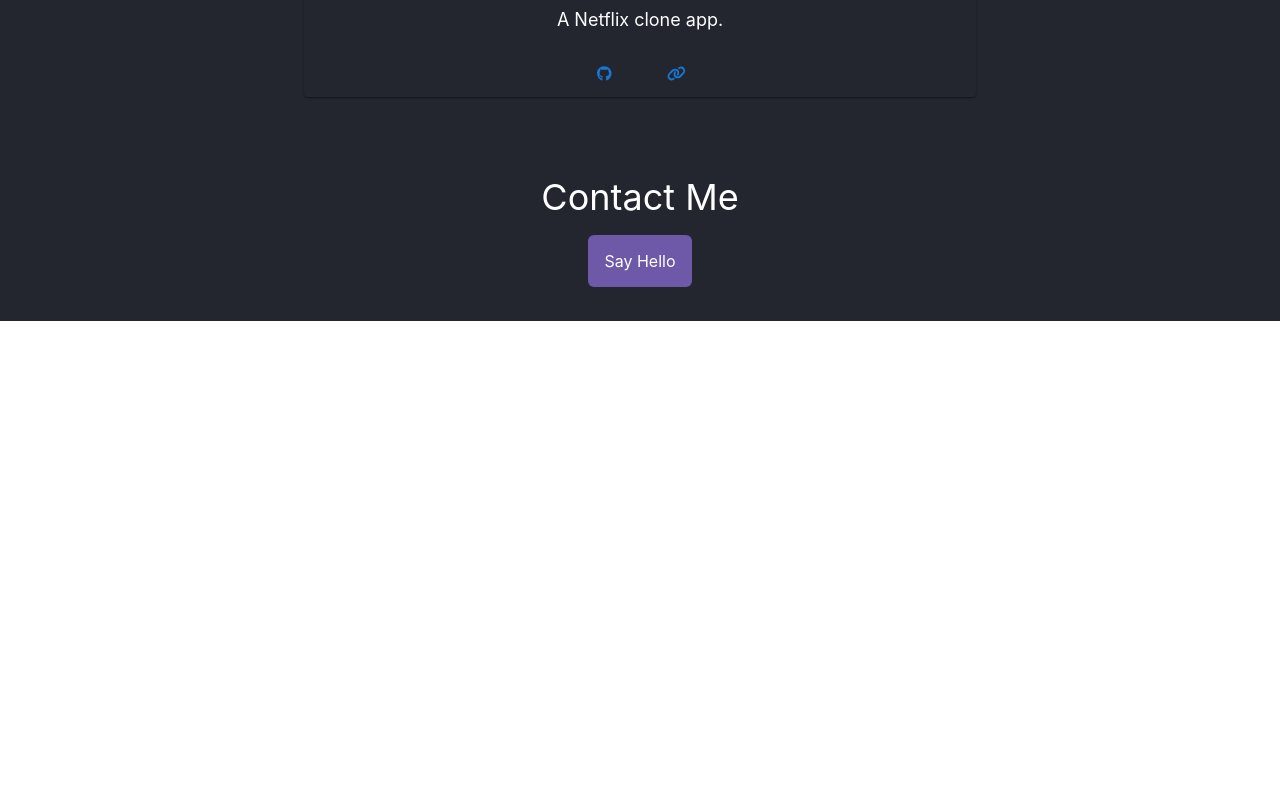
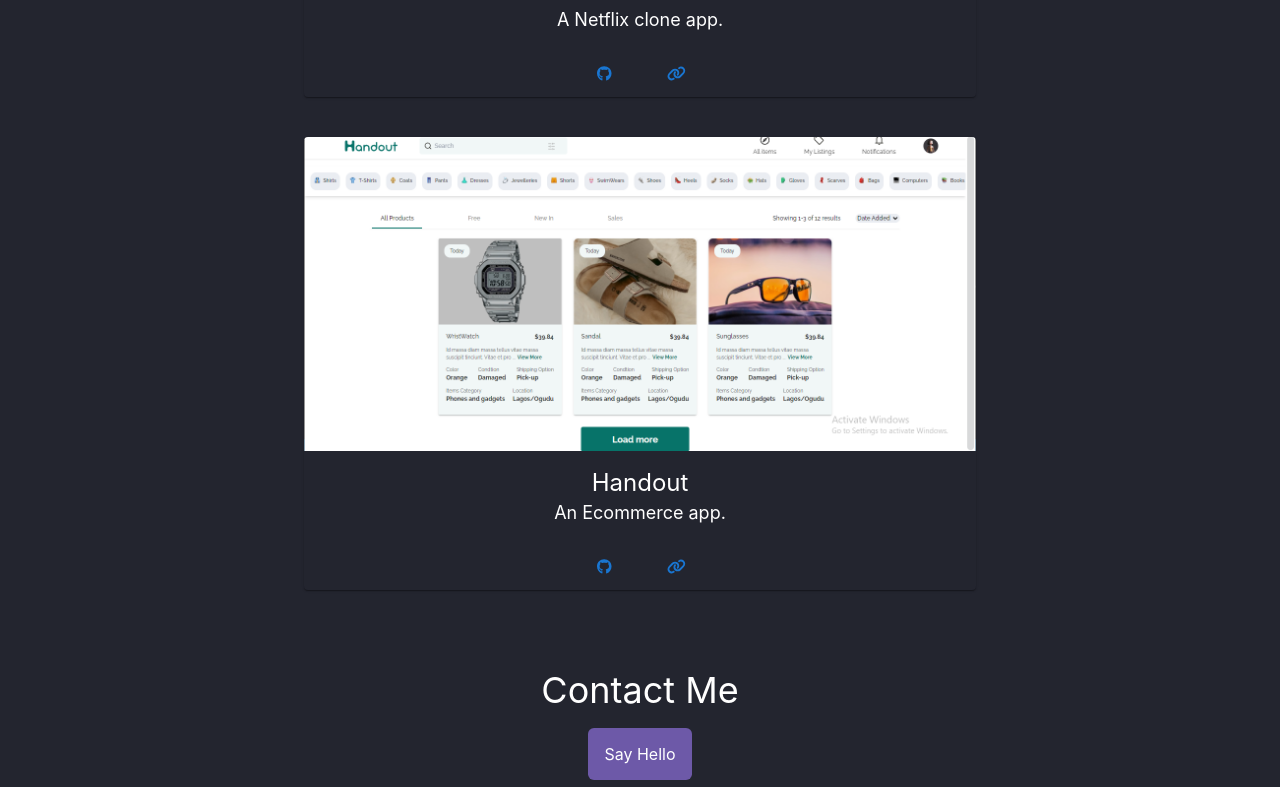
Before and after one commit to Abby-Taiwo/MyPortfolio, a React (Create React App) app: page / in a window 1280 px wide. Shown: the part 1512-2299 px from the top of the page. Before the commit the page ends 1833 px from the top, so only its background shows below. Built offline with nearby package versions, Linux system fonts and the light colour scheme.

Commit message:
6th commit

```diff
--- /dev/null
+++ b/src/components/footer.jsx
@@ -0,0 +1,9 @@
+import React from 'react'
+
+function footer() {
+  return (
+    <div>footer</div>
+  )
+}
+
+export default footer
--- a/src/components/home.jsx
+++ b/src/components/home.jsx
@@ -7,7 +7,7 @@ function home() {
        <h2 className='text-2xl font-bold mb-8'>Design. Build. Improve</h2>
        <h1 className='text-6xl font-semibold'>I create beautiful websites</h1>
        <h1 className='text-6xl font-semibold'> your users will love</h1>
-       <button className='border border-transparent mt-9 w-28 h-10 bg-purple rounded-xl text-white' >Hire Me</button>
+       <button className='border border-transparent mt-9 w-28 h-10 bg-purple rounded-xl text-white' >My resumee</button>
     </div>
   )
 }
--- a/src/components/projects.jsx
+++ b/src/components/projects.jsx
@@ -9,6 +9,7 @@ import { FontAwesomeIcon } from '@fortawesome/react-fontawesome';
 import { faGithub } from '@fortawesome/free-brands-svg-icons';
 import { faLink } from '@fortawesome/free-solid-svg-icons';
 import clone2 from '../images/clone2.png'
+import Handout from '../images/Handout.png'
 
 
 
@@ -52,7 +53,44 @@ function projects() {
               </Card>
             </div>
 
+            <div className='w-full max-w-2xl mx-auto mt-10 '>
+
+              {/* <Card sx={{ backgroundColor:deepPurple }}> */}
+              <Card sx={{ backgroundColor:'#23252f', color:'#ffffff' }}>
+                <CardMedia
+                  component="img"
+                  alt="green iguana"
+                  height="140"
+                  image={Handout}
+                />
+                <CardContent>
+                  <Typography gutterBottom variant="header">
+                   <h1 className='text-2xl text-center'>Handout</h1>
+                  </Typography>
+                  <Typography variant="div">
+                   <p className='text-lg text-center'>An Ecommerce app.</p>
+                  </Typography>
+                </CardContent>
+                <CardActions className='flex items-center justify-center'>
+                  <a href="https://github.com/StuternHousemanship/HANDOUT-Frontend-Project-Team1.1.git">
+                    <Button size="large">
+                      <FontAwesomeIcon icon={faGithub}/>
+                    </Button>
+                  </a>
+
+                  <a href="https://handout-stutern.web.app/" target='_blank' rel="noopener noreferrer">
+                    <Button size="large">
+                     <FontAwesomeIcon icon={faLink}/>
+                    </Button>
+                  </a>
+
+                </CardActions>
+              </Card>
+            </div>
+
         </div>
+
+
     )
 }
 
```
Also changed, not shown: src/images/Handout.png (added).
